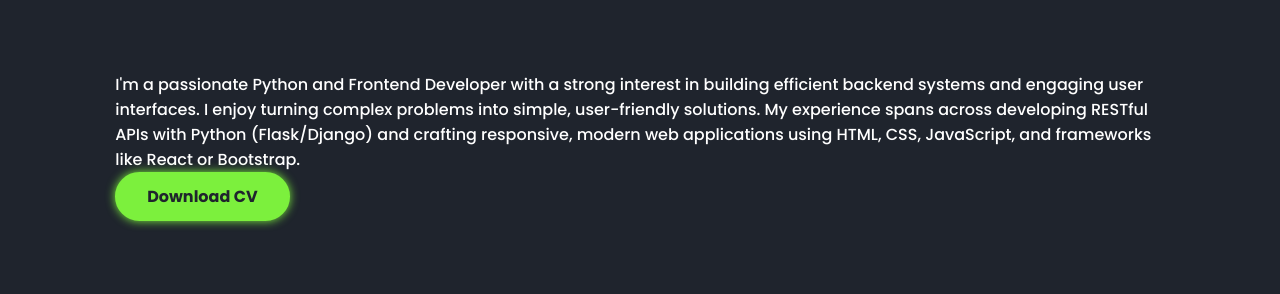
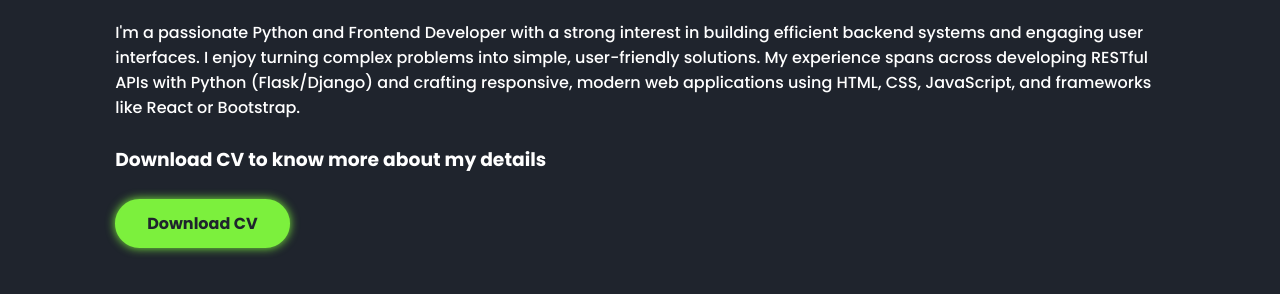
Before and after one commit to venkat-kalyan2204/MyPortfolio, a plain HTML site: page About.html in a window 1280 px wide. Shown: the part 532-826 px from the top of the page. Drawn offline with nearby package versions, Linux system fonts and the light colour scheme.

Commit message:
Update About.html

```diff
--- a/About.html
+++ b/About.html
@@ -45,9 +45,11 @@
 
             <br>
             <br>
+            <p>I'm a passionate Python and Frontend Developer with a strong interest in building efficient backend systems and engaging user interfaces. I enjoy turning complex problems into simple, user-friendly solutions. My experience spans across developing RESTful APIs with Python (Flask/Django) and crafting responsive, modern web applications using HTML, CSS, JavaScript, and frameworks like React or Bootstrap.</p>
+             <br>
+            <h3>Download CV to know more about my details</h3>
             <br>
-            <p>I'm a passionate Python and Frontend Developer with a strong interest in building efficient backend systems and engaging user interfaces. I enjoy turning complex problems into simple, user-friendly solutions. My experience spans across developing RESTful APIs with Python (Flask/Django) and crafting responsive, modern web applications using HTML, CSS, JavaScript, and frameworks like React or Bootstrap.</p>
-                <div class="btn-sci">
+          <div class="btn-sci">
                     <a href="MyResume.pdf" class="btn">Download CV</a>
                     <!-- <div class="sci">
                         <a href="https://www.instagram.com/venkat_kalyan2204?igsh=OWJqNGljbHBrd25l"><i class='bx bxl-instagram' ></i></a>
```
